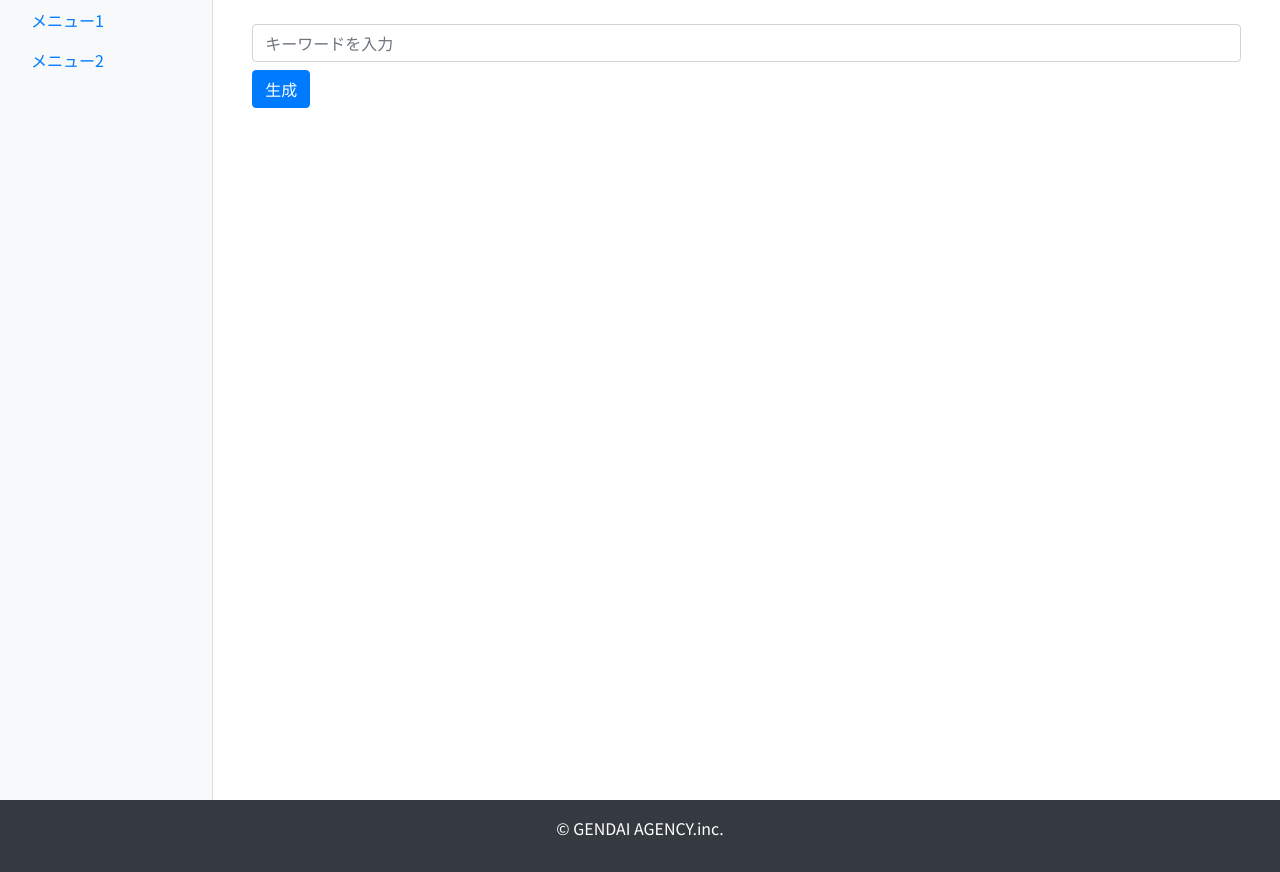
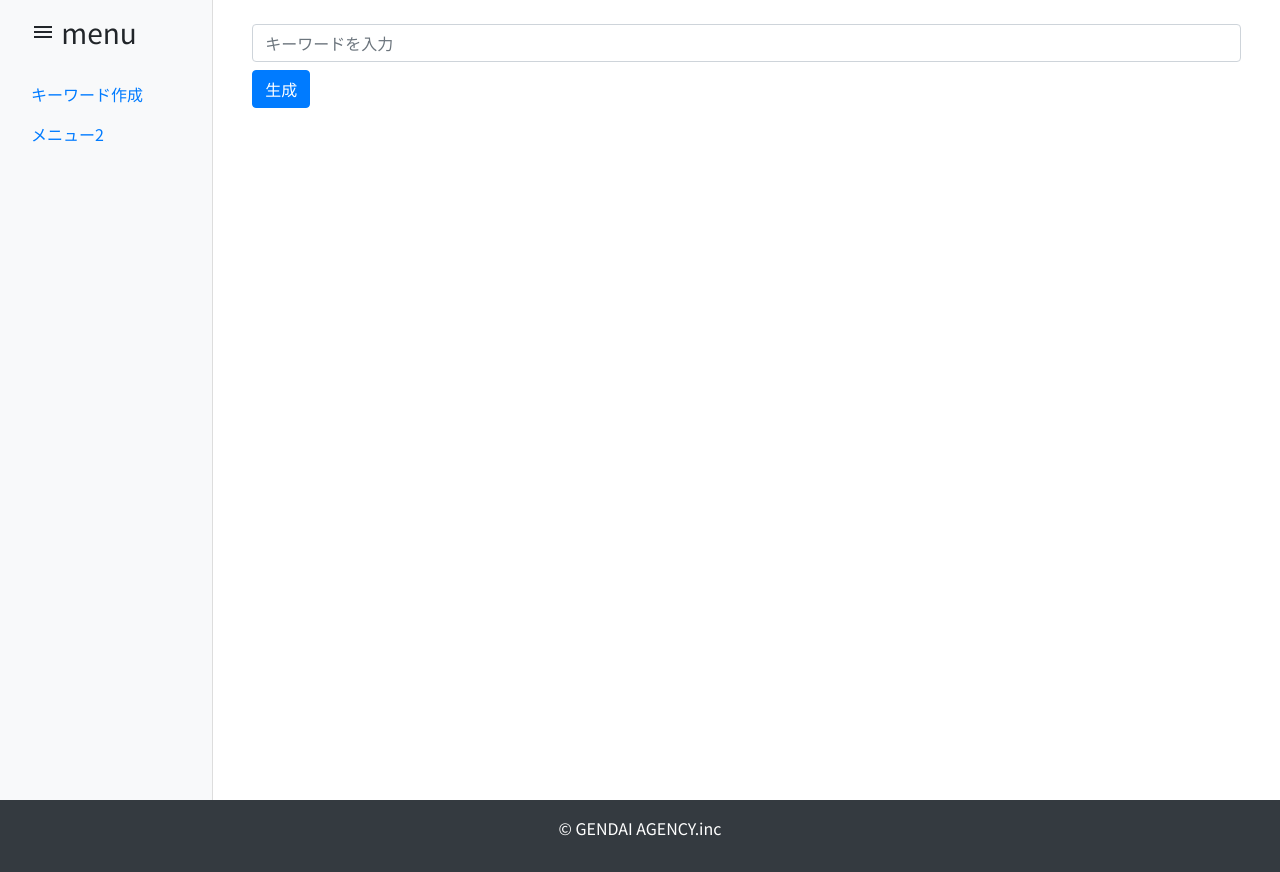
Before and after one commit to rejirejireji/keyword_generate, a Flask app: page / in a window 1280 px wide. Shown: the part 88-960 px from the top of the page. Run offline with Flask 3, Linux system fonts and the light colour scheme; some libraries are stand-ins or nearby versions.

Commit message:
google font icon の追加。

```diff
--- a/template/template.html
+++ b/template/template.html
@@ -1,11 +1,14 @@
 <!DOCTYPE html>
 <html>
+
 <head>
     <title>キーワード生成</title>
     <link href="https://stackpath.bootstrapcdn.com/bootstrap/4.3.1/css/bootstrap.min.css" rel="stylesheet">
     <link href="https://fonts.googleapis.com/css2?family=Noto+Sans+JP&display=swap" rel="stylesheet">
+    <link href="https://fonts.googleapis.com/icon?family=Material+Icons" rel="stylesheet">
     <link href="{{ url_for('static', filename='style.css') }}" rel="stylesheet">
 </head>
+
 <body>
     <!-- タイトルセクション -->
     <header class="bg-primary text-white text-center py-3">
@@ -17,14 +20,17 @@
             <!-- サイドバー -->
             <nav class="col-md-2 d-none d-md-block bg-light sidebar">
                 <div class="sidebar-sticky">
+                    <h3 class="sidebar-heading p-3">
+                        <i class="material-icons">menu</i>
+                        menu
+                    </h3>
                     <ul class="nav flex-column">
                         <li class="nav-item">
-                            <a class="nav-link active" href="#">メニュー1</a>
+                            <a class="nav-link active" href="#keywordGenerator">キーワード作成</a>
                         </li>
                         <li class="nav-item">
                             <a class="nav-link" href="#">メニュー2</a>
                         </li>
-                        <!-- その他のメニューアイテム... -->
                     </ul>
                 </div>
             </nav>
@@ -32,6 +38,7 @@
             <!-- メインコンテンツ -->
             <main role="main" class="col-md-9 ml-sm-auto col-lg-10 px-4">
                 <div id="inputSection" class="container my-4">
+                    <div id="keywordGenerator"></div>
                         <input type="text" id="keywordInput" placeholder="キーワードを入力" class="form-control mb-2">
                         <button onclick="generateKeywords()" id="generateButton" class="btn btn-primary">生成</button>
                         <button class="btn btn-primary" type="button" disabled id="loadingButton" style="display: none;">
@@ -49,7 +56,8 @@
 
     <footer class="bg-dark text-white text-center py-3">
         <p>
-            &copy; <a href="https://www.gendai-a.co.jp/" class="text-white" style="text-decoration: none;">GENDAI AGENCY.inc.</a>
+            &copy; <a href="https://www.gendai-a.co.jp/" class="text-white" style="text-decoration: none;">GENDAI
+                AGENCY.inc</a>
         </p>
     </footer>
 
@@ -58,4 +66,5 @@
         integrity="sha384-MrcW6ZMFYlzcLA8Nl+NtUVF0sA7MsXsP1UyJoMp4YLEuNSfAP+JcXn/tWtIaxVXM"
         crossorigin="anonymous"></script>
 </body>
+
 </html>
```
Also changed, not shown: main.py (renamed from server.py). Lines whose indentation alone changed are shown as unchanged.
